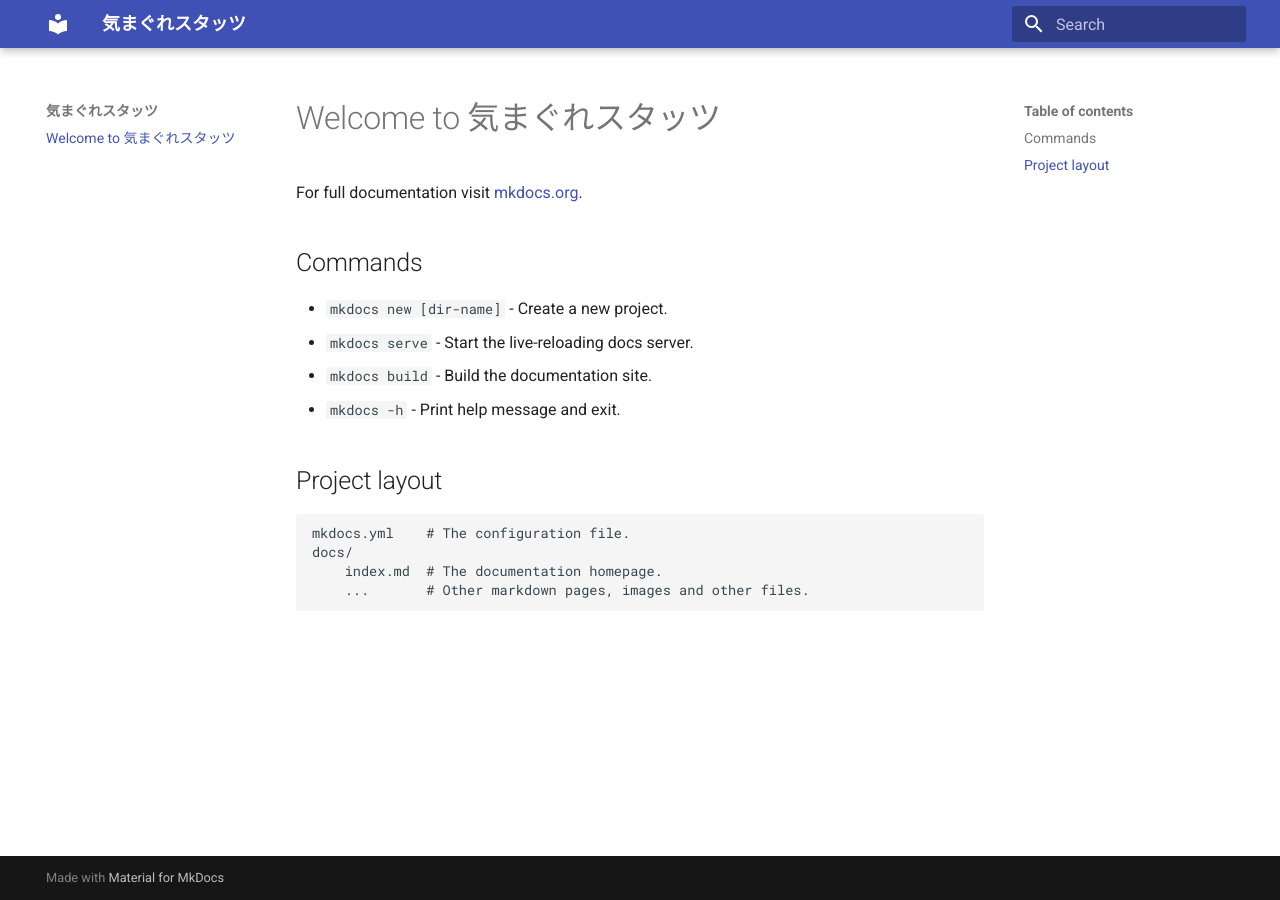
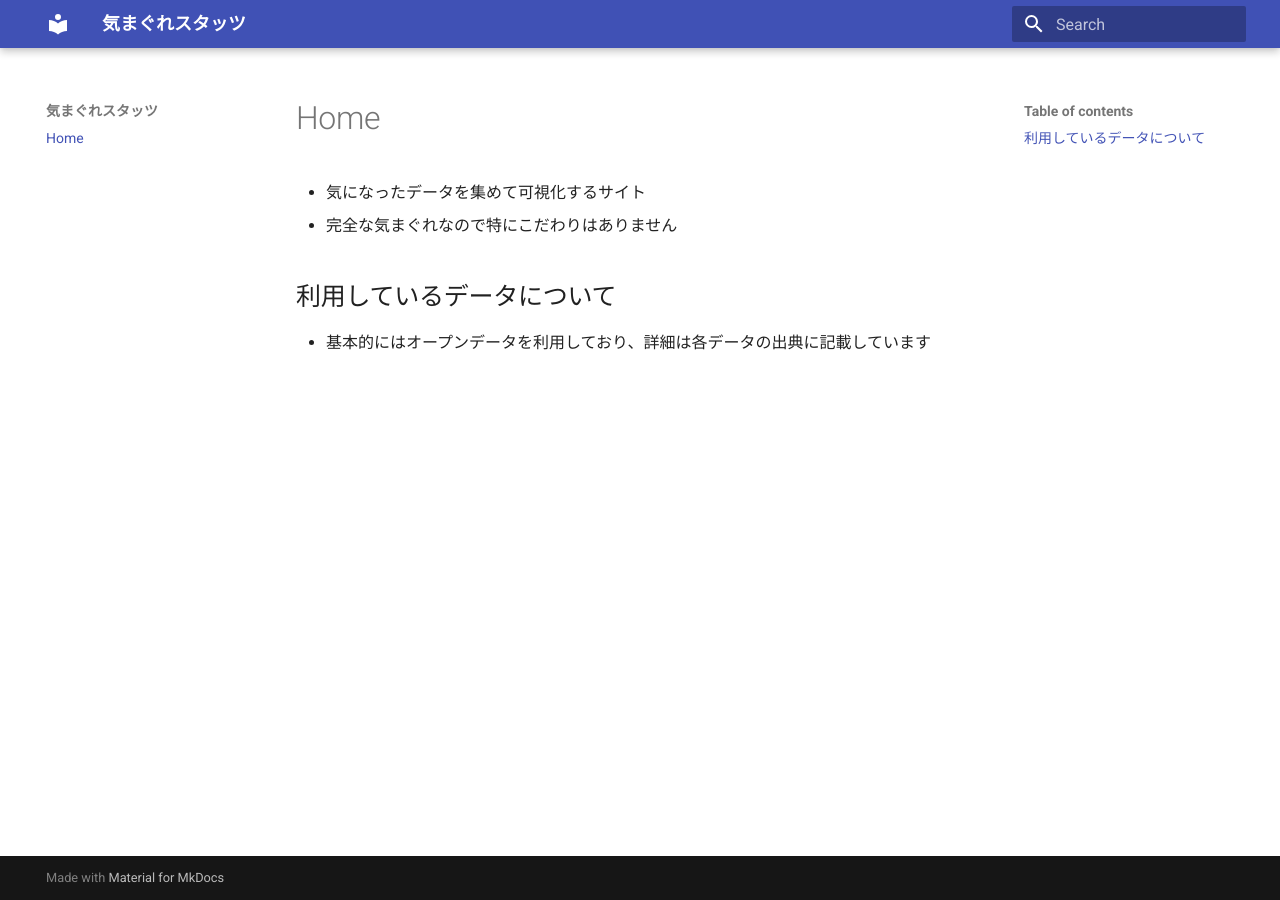
Before and after one commit to masapico/whim-stats, an MkDocs documentation site: the page built from _docs/index.md, in a window 1280 px wide. Built offline with MkDocs 1.6.1 and Material for MkDocs 9.7.7, drawn with Linux system fonts in a browser that asks for light colours.

Commit message:
lalalaaa

```diff
--- a/_docs/index.md
+++ b/_docs/index.md
@@ -1,17 +1,8 @@
-# Welcome to 気まぐれスタッツ
+# Home
 
-For full documentation visit [mkdocs.org](https://www.mkdocs.org).
+- 気になったデータを集めて可視化するサイト
+- 完全な気まぐれなので特にこだわりはありません
 
-## Commands
+## 利用しているデータについて
 
-* `mkdocs new [dir-name]` - Create a new project.
-* `mkdocs serve` - Start the live-reloading docs server.
-* `mkdocs build` - Build the documentation site.
-* `mkdocs -h` - Print help message and exit.
-
-## Project layout
-
-    mkdocs.yml    # The configuration file.
-    docs/
-        index.md  # The documentation homepage.
-        ...       # Other markdown pages, images and other files.
+- 基本的にはオープンデータを利用しており、詳細は各データの出典に記載しています
```
